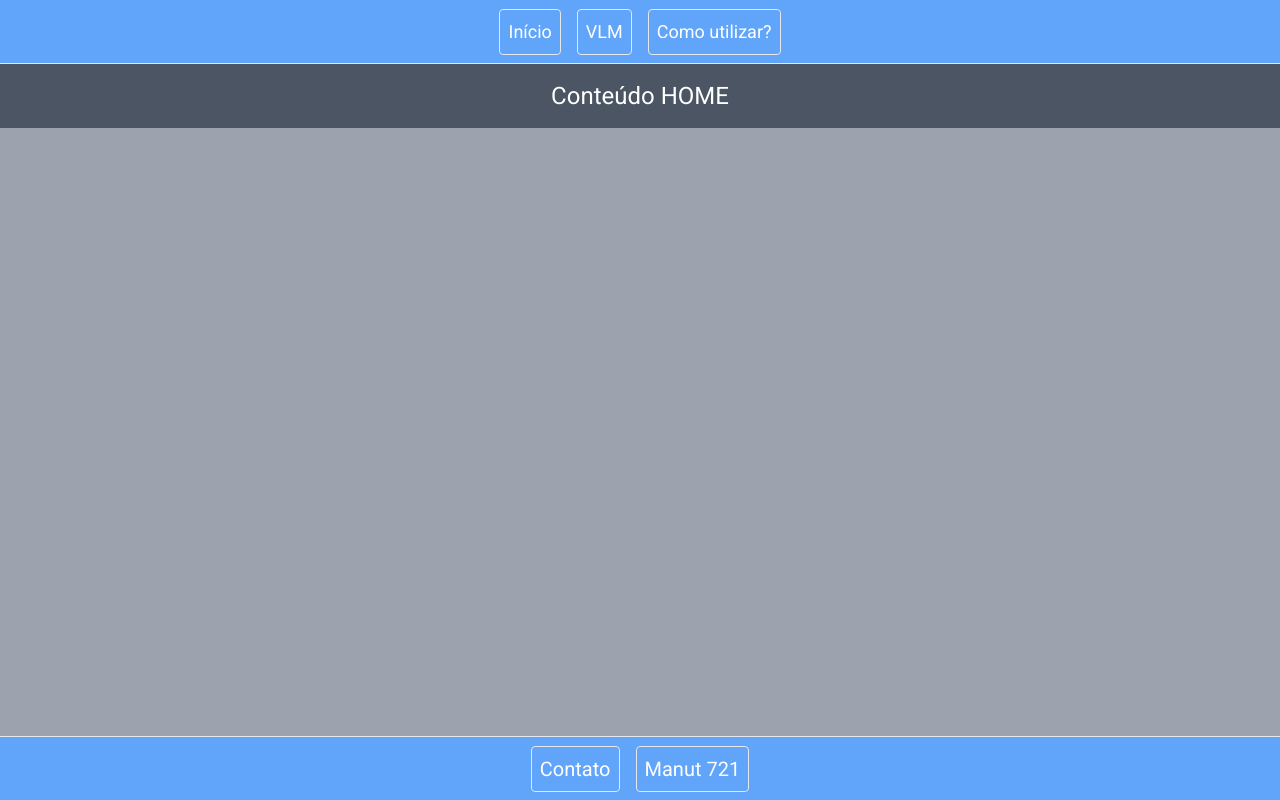
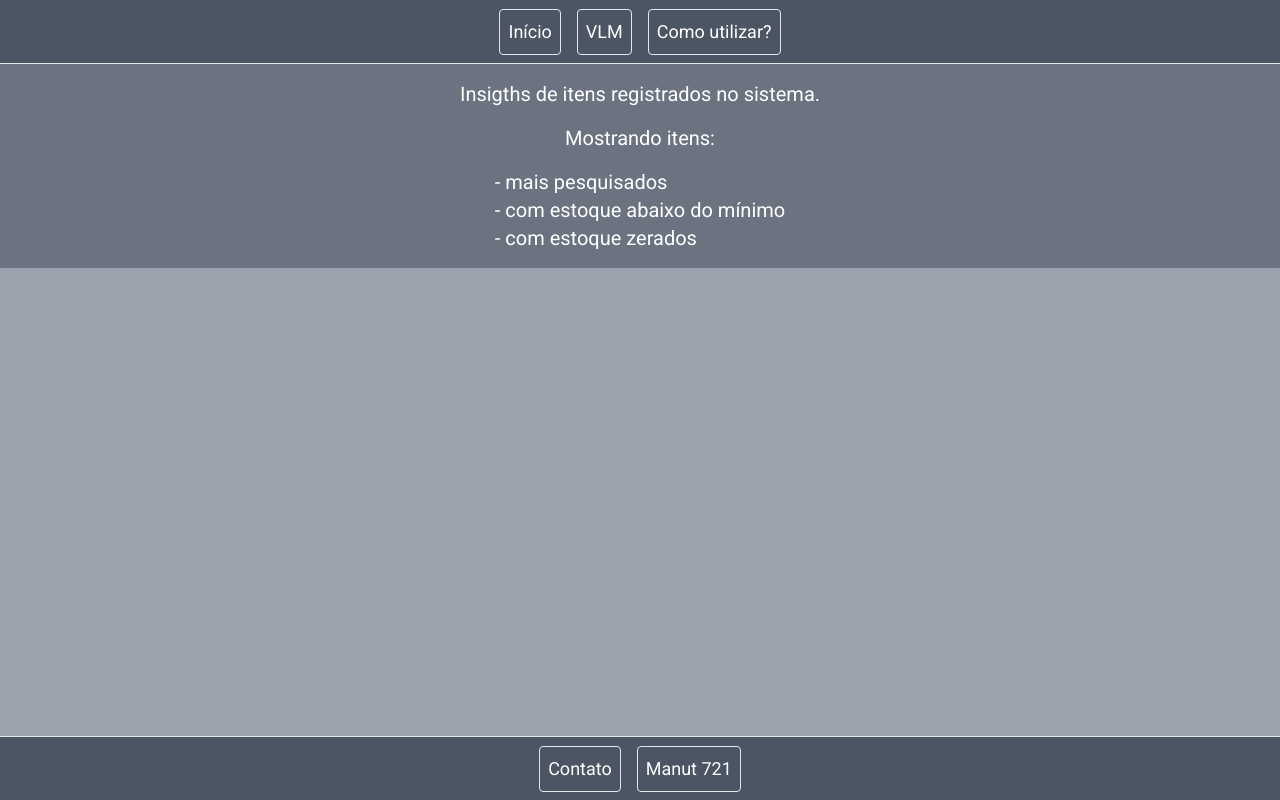
Before and after one commit to rafaxzx/vlmNextApp, a Next.js app: page / in a window 1280 px wide. Built offline with nearby package versions, Linux system fonts and the light colour scheme.

Commit message:
New colors, new icons  and new layout for screen Search Items

```diff
--- a/package.json
+++ b/package.json
@@ -14,6 +14,7 @@
     "postcss": "8.4.28",
     "react": "18.2.0",
     "react-dom": "18.2.0",
+    "react-icons": "^4.11.0",
     "tailwindcss": "3.3.3"
   }
 }
--- /dev/null
+++ b/src/app/SearchItem/page.jsx
@@ -0,0 +1,59 @@
+import "../../app/globals.css";
+import Link from "next/link";
+import ContentArea from "@/components/ContentArea/ContentArea";
+import { FaMagnifyingGlass } from "react-icons/fa6";
+
+export default function SearchItem() {
+  return (
+    <ContentArea>
+      <div className=" w-full flex flex-col gap-y-8 bg-gray-500 items-center p-4 border-b-gray-400 border-2">
+        <div className="flex items-center gap-x-2">
+          <FaMagnifyingGlass size={"1.5em"} />
+          <h1 className="text-xl">Pesquisar Item por:</h1>
+        </div>
+        <Link
+          href={"#"}
+          className="bg-gray-100 text-black shadow-lg p-2 rounded-lg"
+        >
+          Nome
+        </Link>
+        <Link
+          href={"#"}
+          className="bg-gray-100 text-black shadow-lg p-2 rounded-lg"
+        >
+          Especificação
+        </Link>
+        <Link
+          href={"#"}
+          className="bg-gray-100 text-black shadow-lg p-2 rounded-lg"
+        >
+          Fabricante
+        </Link>
+        <Link
+          href={"#"}
+          className="bg-gray-100 text-black shadow-lg p-2 rounded-lg"
+        >
+          Setor/Equipamento
+        </Link>
+        <Link
+          href={"#"}
+          className="bg-gray-100 text-black shadow-lg p-2 rounded-lg"
+        >
+          Código interno
+        </Link>
+        <Link
+          href={"#"}
+          className="bg-gray-100 text-black shadow-lg p-2 rounded-lg"
+        >
+          No estoque mínimo
+        </Link>
+        <Link
+          href={"#"}
+          className="bg-gray-100 text-black shadow-lg p-2 rounded-lg"
+        >
+          Item zerado
+        </Link>
+      </div>
+    </ContentArea>
+  );
+}
--- a/src/app/VLM/page.jsx
+++ b/src/app/VLM/page.jsx
@@ -1,51 +1,47 @@
+import "../../app/globals.css";
 import Link from "next/link";
-import "../../app/globals.css";
 import ContentArea from "@/components/ContentArea/ContentArea";
+import { FaMagnifyingGlass, FaPenToSquare } from "react-icons/fa6";
 
 export default function Home() {
   return (
     <ContentArea>
       <div className=" w-full flex flex-col gap-y-8 bg-gray-500 items-center p-4 border-b-gray-400 border-2">
-        <p>Pesquisar</p>
-        <Link
-          href={"#"}
-          className="bg-slate-300 text-black shadow-lg p-2 rounded-lg"
-        >
-          Itens
+        <h1 className="text-2xl">Gerenciar</h1>
+
+        <div>
+          <div className="flex items-center gap-x-3 bg-gray-100 text-black shadow-lg p-3 rounded-lg">
+            <p className="text-xl ">Item</p>
+            <Link href={"/SearchItem"}>
+              <FaMagnifyingGlass size={"1.5em"}></FaMagnifyingGlass>
             </Link>
-        <Link
-          href={"#"}
-          className="bg-slate-300 text-black shadow-lg p-2 rounded-lg"
-        >
-          Fabricantes
-        </Link>
-        <Link
-          href={"#"}
-          className="bg-slate-300 text-black shadow-lg p-2 rounded-lg"
-        >
-          Setores/Equipamentos
+            <Link href={"#"}>
+              <FaPenToSquare size={"1.5em"}></FaPenToSquare>
             </Link>
           </div>
-      <div className=" w-full flex flex-col gap-y-8 bg-gray-500 items-center p-4 border-b-gray-400 border-2">
-        <p>Cadastrar - Editar</p>
-        <Link
-          href={"#"}
-          className="bg-slate-300 text-black shadow-lg p-2 rounded-lg"
-        >
-          Itens
+        </div>
+        <div>
+          <div className="flex items-center gap-x-3 bg-gray-100 text-black shadow-lg p-3 rounded-lg">
+            <p className="text-xl ">Fabricante</p>
+            <Link href={"/#"}>
+              <FaMagnifyingGlass size={"1.5em"}></FaMagnifyingGlass>
             </Link>
-        <Link
-          href={"#"}
-          className="bg-slate-300 text-black shadow-lg p-2 rounded-lg"
-        >
-          Fabricantes
+            <Link href={"#"}>
+              <FaPenToSquare size={"1.5em"}></FaPenToSquare>
             </Link>
-        <Link
-          href={"#"}
-          className="bg-slate-300 text-black shadow-lg p-2 rounded-lg"
-        >
-          Setores/Equipamentos
+          </div>
+        </div>
+        <div>
+          <div className="flex items-center gap-x-3 bg-gray-100 text-black shadow-lg p-3 rounded-lg">
+            <p className="text-xl ">Setor/Equipamento</p>
+            <Link href={"/#"}>
+              <FaMagnifyingGlass size={"1.5em"}></FaMagnifyingGlass>
             </Link>
+            <Link href={"#"}>
+              <FaPenToSquare size={"1.5em"}></FaPenToSquare>
+            </Link>
+          </div>
+        </div>
       </div>
     </ContentArea>
   );
--- a/src/app/layout.jsx
+++ b/src/app/layout.jsx
@@ -18,8 +18,7 @@ export default function RootLayout({ children }) {
     <html lang="pt-br">
       <body
         className={
-          roboto.className +
-          " text-white bg-zinc-600 text-2xl h-screen flex flex-col"
+          roboto.className + " text-white bg-zinc-600 h-screen flex flex-col"
         }
       >
         <Header></Header>
--- a/src/app/page.jsx
+++ b/src/app/page.jsx
@@ -4,8 +4,14 @@ import ContentArea from "@/components/ContentArea/ContentArea";
 export default function Home() {
   return (
     <ContentArea>
-      <div className=" w-full flex flex-col gap-y-4 bg-gray-600 items-center p-4">
-        <p>Conteúdo HOME</p>
+      <div className="text-xl w-full flex flex-col gap-y-4 bg-gray-500 items-center p-4">
+        <h1>Insigths de itens registrados no sistema.</h1>
+        <h2>Mostrando itens:</h2>
+        <ul>
+          <li>- mais pesquisados</li>
+          <li>- com estoque abaixo do mínimo</li>
+          <li>- com estoque zerados</li>
+        </ul>
       </div>
     </ContentArea>
   );
--- a/src/components/Footer/Footer.jsx
+++ b/src/components/Footer/Footer.jsx
@@ -9,19 +9,20 @@ export default function Footer() {
       fixed
       bottom-0
       border-t
-    bg-blue-400
+    bg-gray-600
     flex justify-center
     items-center
     p-2
     gap-2
     gap-x-4
     m-auto
-    text-xl"
+    text-sm
+    md:text-lg"
     >
-      <Link href={"#"} className="border rounded p-2 hover:bg-blue-800">
+      <Link href={"#"} className="border rounded p-2 hover:bg-gray-800">
         Contato
       </Link>
-      <Link href={"#"} className="border rounded p-2 hover:bg-blue-800">
+      <Link href={"#"} className="border rounded p-2 hover:bg-gray-800">
         Manut 721
       </Link>
     </footer>
--- a/src/components/Header/Header.jsx
+++ b/src/components/Header/Header.jsx
@@ -8,7 +8,7 @@ export default function Header() {
       h-16
       fixed
       top-0
-    bg-blue-400
+    bg-gray-600
     border-b
     flex justify-center
     items-center
@@ -19,19 +19,19 @@ export default function Header() {
     text-sm
     md:text-lg"
     >
-      <Link href={"/"} className="border rounded p-2 hover:bg-blue-800">
+      <Link href={"/"} className="border rounded p-2 hover:bg-gray-800">
         Início
       </Link>
-      <Link href={"/VLM"} className="border rounded p-2 hover:bg-blue-800">
+      <Link href={"/VLM"} className="border rounded p-2 hover:bg-gray-800">
         VLM
       </Link>
       {/* <Link
         href={"/Manufacturers"}
-        className="border rounded p-2 hover:bg-blue-800"
+        className="border rounded p-2 hover:bg-gray-800"
       >
         Gaveteiros
       </Link> */}
-      <Link href={"#"} className="border rounded p-2 hover:bg-blue-800">
+      <Link href={"#"} className="border rounded p-2 hover:bg-gray-800">
         Como utilizar?
       </Link>
     </nav>
```
Also changed, not shown: 1 other file (tests, documents, lock files or other folders). Lines whose indentation alone changed are shown as unchanged.
